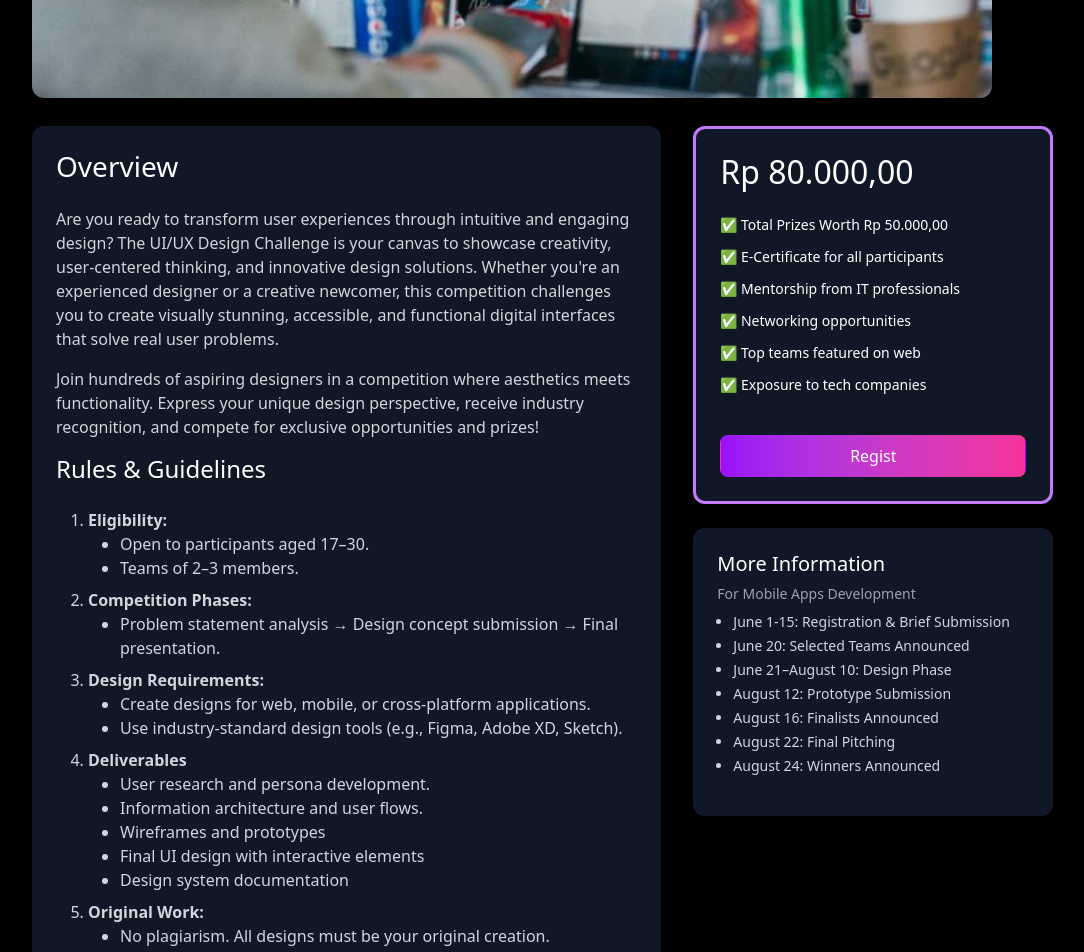
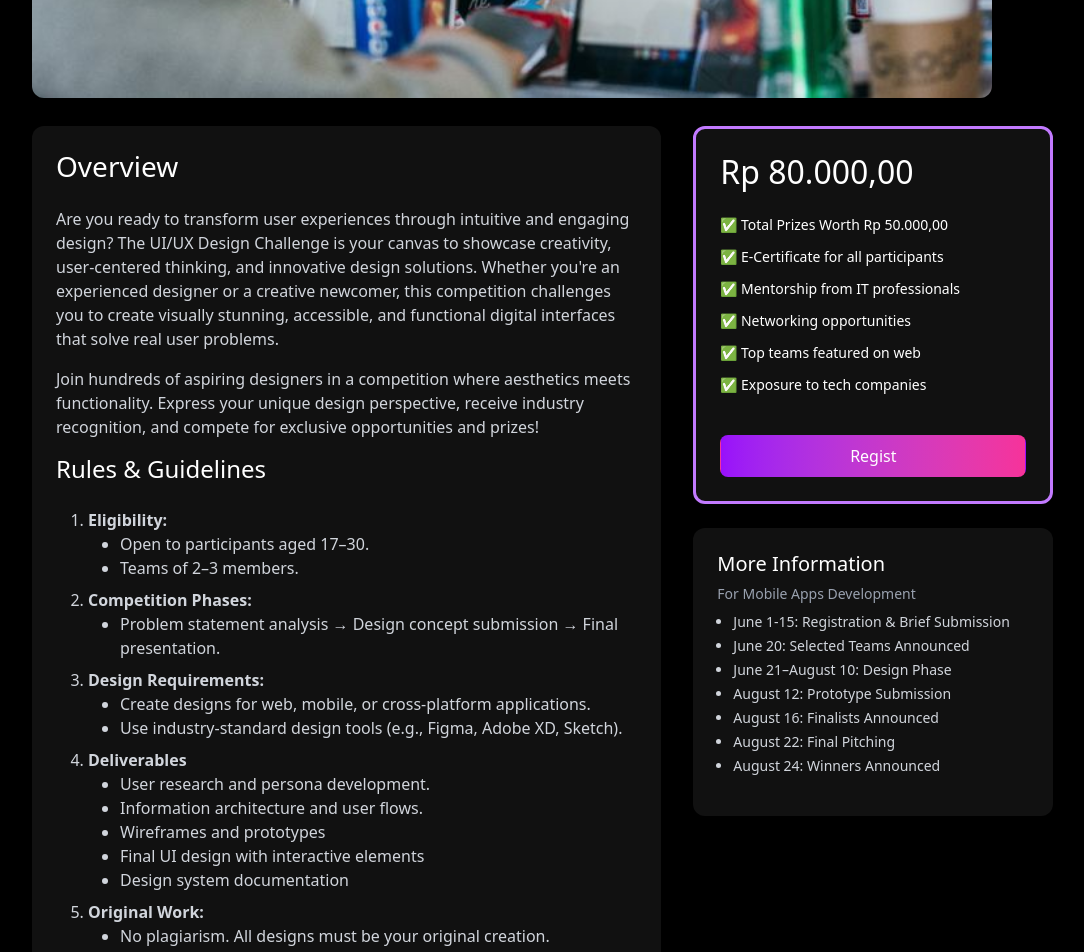
Before and after one commit to Safmica/competition_website, a React (Vite) app in the folder front-end/my-app/: page /compeuiux in a window 1280 px wide. Shown: the part 760-1712 px from the top of the page, without its empty margins (128-1212 px from the left). Built offline with nearby package versions, Linux system fonts and the light colour scheme.

Commit message:
style: update background color in CompetitionUIUX and CompetitionWeb components

```diff
--- a/front-end/my-app/src/pages/AboutUs.jsx
+++ b/front-end/my-app/src/pages/AboutUs.jsx
@@ -94,6 +94,7 @@ export default function AboutUs() {
             </div>
           </div>
         </main>
+
       </div>
     </div>
 
--- a/front-end/my-app/src/pages/compeuiux.jsx
+++ b/front-end/my-app/src/pages/compeuiux.jsx
@@ -16,7 +16,7 @@ export default function CompetitionUIUX() {
 
         <div className="grid md:grid-cols-3 gap-8">
           <div className="md:col-span-2">
-            <section className="bg-gray-900 p-6 rounded-xl ">
+            <section className="bg-[#111] p-6 rounded-xl ">
               <h3 className="text-xl font-semibold mb-4 ">Overview</h3>
               <p className="text-gray-300 mb-7 ">
                 Are you ready to transform user experiences through intuitive
@@ -102,7 +102,7 @@ export default function CompetitionUIUX() {
           </div>
 
           <div className="space-y-6">
-            <div className="bg-gray-900 text-white rounded-xl p-6 border-[3px] border-purple-400 w-90 ">
+            <div className="bg-[#111] text-white rounded-xl p-6 border-[3px] border-purple-400 w-90 ">
               <h2 className="text-2xl font-bold text-pink-300 mb-4">
                 Rp 80.000,00
               </h2>
@@ -121,7 +121,7 @@ export default function CompetitionUIUX() {
               </a>
             </div>
 
-            <div className="bg-gray-900 p-6 rounded-xl text-sm w-90">
+            <div className="bg-[#111] p-6 rounded-xl text-sm w-90">
               <h5 className="font-semibold text-white mb-2">
                 More Information
               </h5>
--- a/front-end/my-app/src/pages/compeweb.jsx
+++ b/front-end/my-app/src/pages/compeweb.jsx
@@ -16,7 +16,7 @@ export default function CompetitionWeb() {
 
         <div className="grid md:grid-cols-3 gap-8">
           <div className="md:col-span-2">
-            <section className="bg-gray-900 p-6 rounded-xl ">
+            <section className="bg-[#111] p-6 rounded-xl ">
               <h3 className="text-xl font-semibold mb-4 ">Overview</h3>
               <p className="text-gray-300 mb-6 ">
                 Are you ready to turn your ideas into impactful web solutions?
@@ -93,7 +93,7 @@ export default function CompetitionWeb() {
           </div>
 
           <div className="space-y-6">
-            <div className="bg-gray-900 text-white rounded-xl p-6 border-[3px] border-purple-400 w-90 ">
+            <div className="bg-[#111] text-white rounded-xl p-6 border-[3px] border-purple-400 w-90 ">
               <h2 className="text-2xl font-bold text-pink-300 mb-4">
                 Rp 80.000,00
               </h2>
@@ -112,7 +112,7 @@ export default function CompetitionWeb() {
               </a>
             </div>
 
-            <div className="bg-gray-900 p-6 rounded-xl text-sm w-90">
+            <div className="bg-[#111] p-6 rounded-xl text-sm w-90">
               <h5 className="font-semibold text-white mb-2">
                 More Information
               </h5>
```
